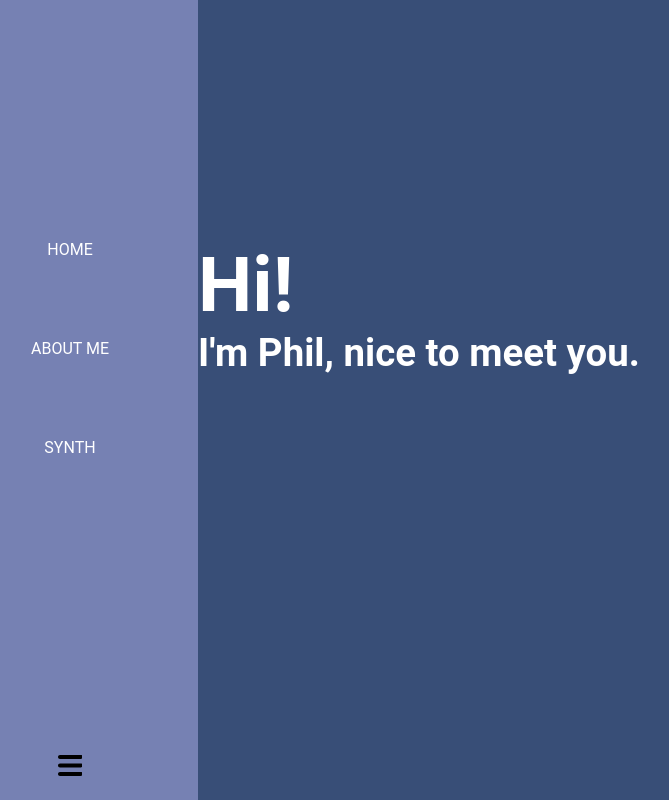
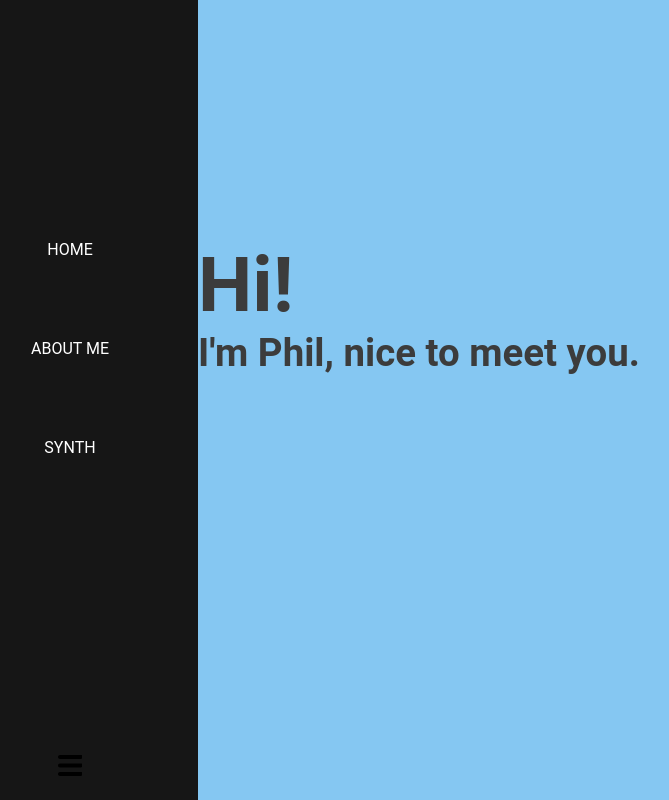
Before and after one commit to philippeLL1/philippeLL1.github.io, a website: page index.html in a window 1280 px wide. Shown: the whole page, without its empty margins (58-727 px from the left). Drawn offline with Linux system fonts and the light colour scheme.

```diff
--- a/index.html
+++ b/index.html
@@ -80,7 +80,7 @@
                         <a href="pages/coming_soon.html">
                             <div class="potions">
                                 <div class="frost">
-                                    <span><strong>Potions+</strong></span>
+                                    <span><strong>Youtube Channel</strong></span>
                                 </div>
                             </div>
                         </a>
@@ -107,7 +107,7 @@
         function sendFn() {
             let emailSubject = document.getElementById("subject").value
             let emailBody = document.getElementById("content").value
-            window.open(`mailto:philippelouislatour@gmail.com?subject=${emailSubject}&body=${emailBody}`)
+            window.open(`mailto:root@philippelatour.me?subject=${emailSubject}&body=${emailBody}`)
         }
     </script>
     </body>
--- a/navbar.css
+++ b/navbar.css
@@ -9,8 +9,8 @@
     font-family: 'Roboto', sans-serif;
     --text-primary: #b6b6b6;
     --text-secondary: #ececec;
-    --bg-primary: #7681B3;
-    --bg-secondary: #141418;
+    --bg-primary: #161616;
+    --bg-secondary: #85C7F2;
     --transition-speed: 600ms;
 }
 
--- a/style.css
+++ b/style.css
@@ -6,10 +6,10 @@
 :root {
     font-size: 16px;
     font-family: 'Roboto', sans-serif;
-    --text-primary: #b6b6b6;
-    --text-secondary: #ececec;
-    --bg-primary: #7681B3;
-    --bg-secondary: #141418;
+    --text-primary: #DBDBDB;
+    --text-secondary: #D1D1D1;
+    --bg-primary: #282828;
+    --bg-secondary: #1E1E1E;
     --transition-speed: 600ms;
   }
 
@@ -38,7 +38,8 @@
 
 .intro {
     position: relative;
-    background-color: #384E77;
+    background-color: #85C7F2;
+    color: #3C3C3C;
     padding: 0px;
     margin: 0px;
 }
@@ -47,11 +48,12 @@
   display: inline-block;
   margin-top: 30vh;
   margin-left: 20vw;
-  color: rgb(255, 255, 255);
+  color: #3C3C3C;
 }
 
 .hi {
   font-size: 4vw;
+  color: #3C3C3C;
   transform-origin: 4.5vw;
   animation: grow-hi 1s cubic-bezier(.83,.76,.53,1.14) forwards, jiggle 1s ease-in-out 3s forwards;
 }
@@ -110,8 +112,8 @@
 }
 
 .banner {
-  background-color: #51B1CA;;
-  color: white;
+  background-color: #C19875;;
+  color: #262626;
   width: 100%;
   display: flex;
   align-items: center;
```
